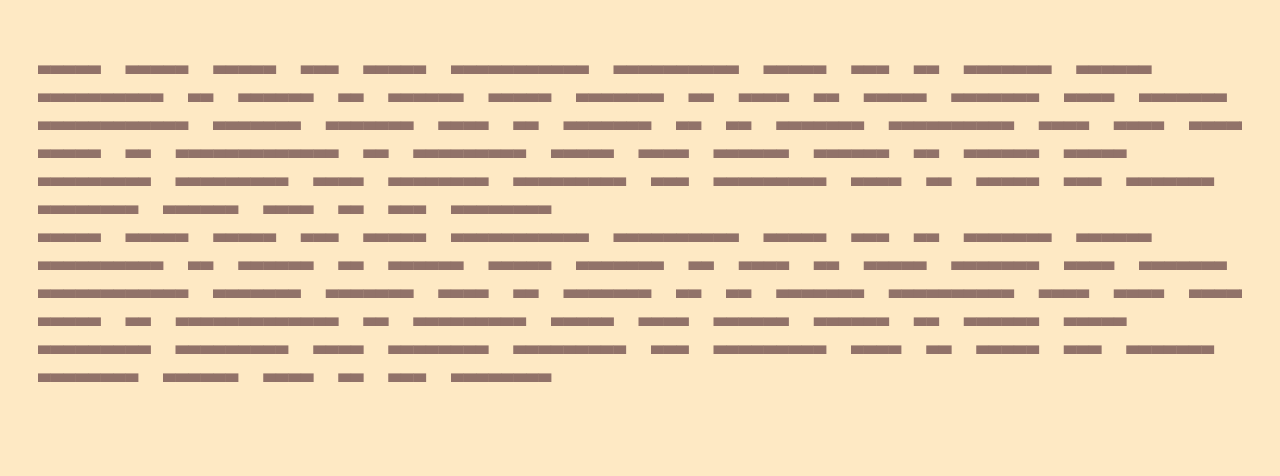
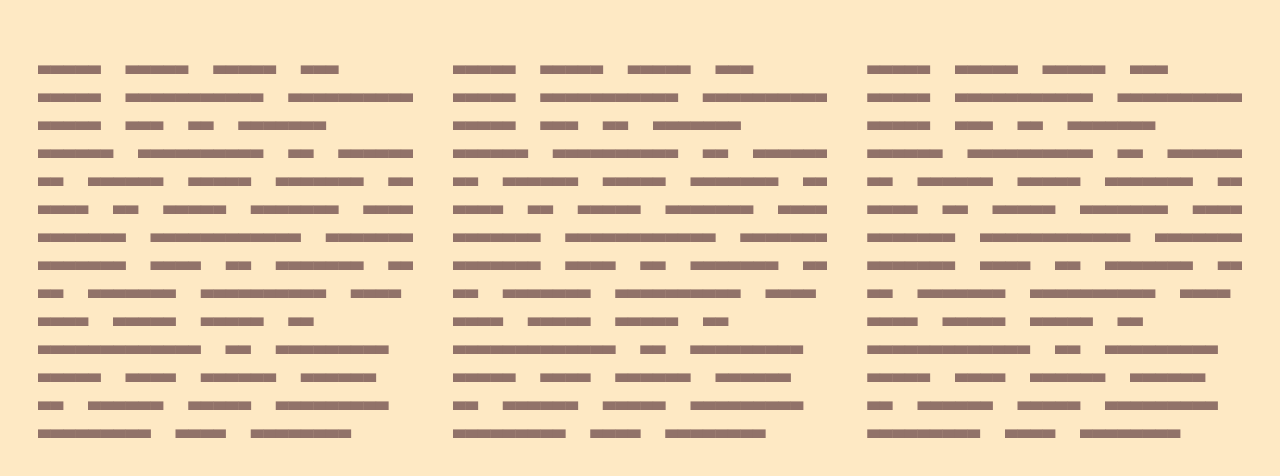
Before and after one commit to bezet/scrollbars, a website: page docs/index.html in a window 1280 px wide. Shown: the part 102-578 px from the top of the page. Drawn offline with Linux system fonts and the light colour scheme.

Commit message:
Add new demo's elements

```diff
--- a/docs/index.html
+++ b/docs/index.html
@@ -18,10 +18,22 @@
       <h1 class="lib-name"><span>bezet's</span>Scrollbars</h1>
     </header>
 
-    <div class="content-container scrollbars">
-      <p>Lorem ipsum dolor sit amet, consectetur adipiscing elit, sed do eiusmod tempor incididunt ut labore et dolore magna aliqua. Ut enim ad minim veniam, quis nostrud exercitation ullamco laboris nisi ut aliquip ex ea commodo consequat. Duis aute irure dolor in reprehenderit in voluptate velit esse cillum dolore eu fugiat nulla pariatur. Excepteur sint occaecat cupidatat non proident, sunt in culpa qui officia deserunt mollit anim id est laborum.</p>
-      <p>Lorem ipsum dolor sit amet, consectetur adipiscing elit, sed do eiusmod tempor incididunt ut labore et dolore magna aliqua. Ut enim ad minim veniam, quis nostrud exercitation ullamco laboris nisi ut aliquip ex ea commodo consequat. Duis aute irure dolor in reprehenderit in voluptate velit esse cillum dolore eu fugiat nulla pariatur. Excepteur sint occaecat cupidatat non proident, sunt in culpa qui officia deserunt mollit anim id est laborum.</p>
-    </div>
+    <main class="containers">
+      <div class="content-container scrollbars">
+        <p>Lorem ipsum dolor sit amet, consectetur adipiscing elit, sed do eiusmod tempor incididunt ut labore et dolore magna aliqua. Ut enim ad minim veniam, quis nostrud exercitation ullamco laboris nisi ut aliquip ex ea commodo consequat. Duis aute irure dolor in reprehenderit in voluptate velit esse cillum dolore eu fugiat nulla pariatur. Excepteur sint occaecat cupidatat non proident, sunt in culpa qui officia deserunt mollit anim id est laborum.</p>
+        <p>Lorem ipsum dolor sit amet, consectetur adipiscing elit, sed do eiusmod tempor incididunt ut labore et dolore magna aliqua. Ut enim ad minim veniam, quis nostrud exercitation ullamco laboris nisi ut aliquip ex ea commodo consequat. Duis aute irure dolor in reprehenderit in voluptate velit esse cillum dolore eu fugiat nulla pariatur. Excepteur sint occaecat cupidatat non proident, sunt in culpa qui officia deserunt mollit anim id est laborum.</p>
+      </div>
+
+      <div class="content-container scrollbars">
+        <p>Lorem ipsum dolor sit amet, consectetur adipiscing elit, sed do eiusmod tempor incididunt ut labore et dolore magna aliqua. Ut enim ad minim veniam, quis nostrud exercitation ullamco laboris nisi ut aliquip ex ea commodo consequat. Duis aute irure dolor in reprehenderit in voluptate velit esse cillum dolore eu fugiat nulla pariatur. Excepteur sint occaecat cupidatat non proident, sunt in culpa qui officia deserunt mollit anim id est laborum.</p>
+        <p>Lorem ipsum dolor sit amet, consectetur adipiscing elit, sed do eiusmod tempor incididunt ut labore et dolore magna aliqua. Ut enim ad minim veniam, quis nostrud exercitation ullamco laboris nisi ut aliquip ex ea commodo consequat. Duis aute irure dolor in reprehenderit in voluptate velit esse cillum dolore eu fugiat nulla pariatur. Excepteur sint occaecat cupidatat non proident, sunt in culpa qui officia deserunt mollit anim id est laborum.</p>
+      </div>
+
+      <div class="content-container scrollbars">
+        <p>Lorem ipsum dolor sit amet, consectetur adipiscing elit, sed do eiusmod tempor incididunt ut labore et dolore magna aliqua. Ut enim ad minim veniam, quis nostrud exercitation ullamco laboris nisi ut aliquip ex ea commodo consequat. Duis aute irure dolor in reprehenderit in voluptate velit esse cillum dolore eu fugiat nulla pariatur. Excepteur sint occaecat cupidatat non proident, sunt in culpa qui officia deserunt mollit anim id est laborum.</p>
+        <p>Lorem ipsum dolor sit amet, consectetur adipiscing elit, sed do eiusmod tempor incididunt ut labore et dolore magna aliqua. Ut enim ad minim veniam, quis nostrud exercitation ullamco laboris nisi ut aliquip ex ea commodo consequat. Duis aute irure dolor in reprehenderit in voluptate velit esse cillum dolore eu fugiat nulla pariatur. Excepteur sint occaecat cupidatat non proident, sunt in culpa qui officia deserunt mollit anim id est laborum.</p>
+      </div>
+    </main>
 
   </div>
 
--- a/docs/scripts/main.js
+++ b/docs/scripts/main.js
@@ -1,3 +1,5 @@
 import Scrollbars from '@bezet/scrollbars';
 
-const myScrollbars = new Scrollbars();
+const myScrollbars = new Scrollbars({
+  contentClass: 'content-container__content'
+});
--- a/docs/styles/main.scss
+++ b/docs/styles/main.scss
@@ -45,7 +45,7 @@ body {
   position: relative;
   height: 100%;
   width: 100%;
-  max-width: 640px;
+  // max-width: 640px;
   padding: 18px 18px 80px;
   margin: 0 auto;
   text-align: center;
@@ -112,10 +112,15 @@ body {
 	border-right: 10px solid $color1;
 }
 
+.containers {
+  display: flex;
+  align-content: space-between;
+}
+
 .content-container {
   height: 50vh;
   overflow: auto;
-  // padding: 20px;
+  margin: 20px;
 
   p {
     margin: 0;
```
